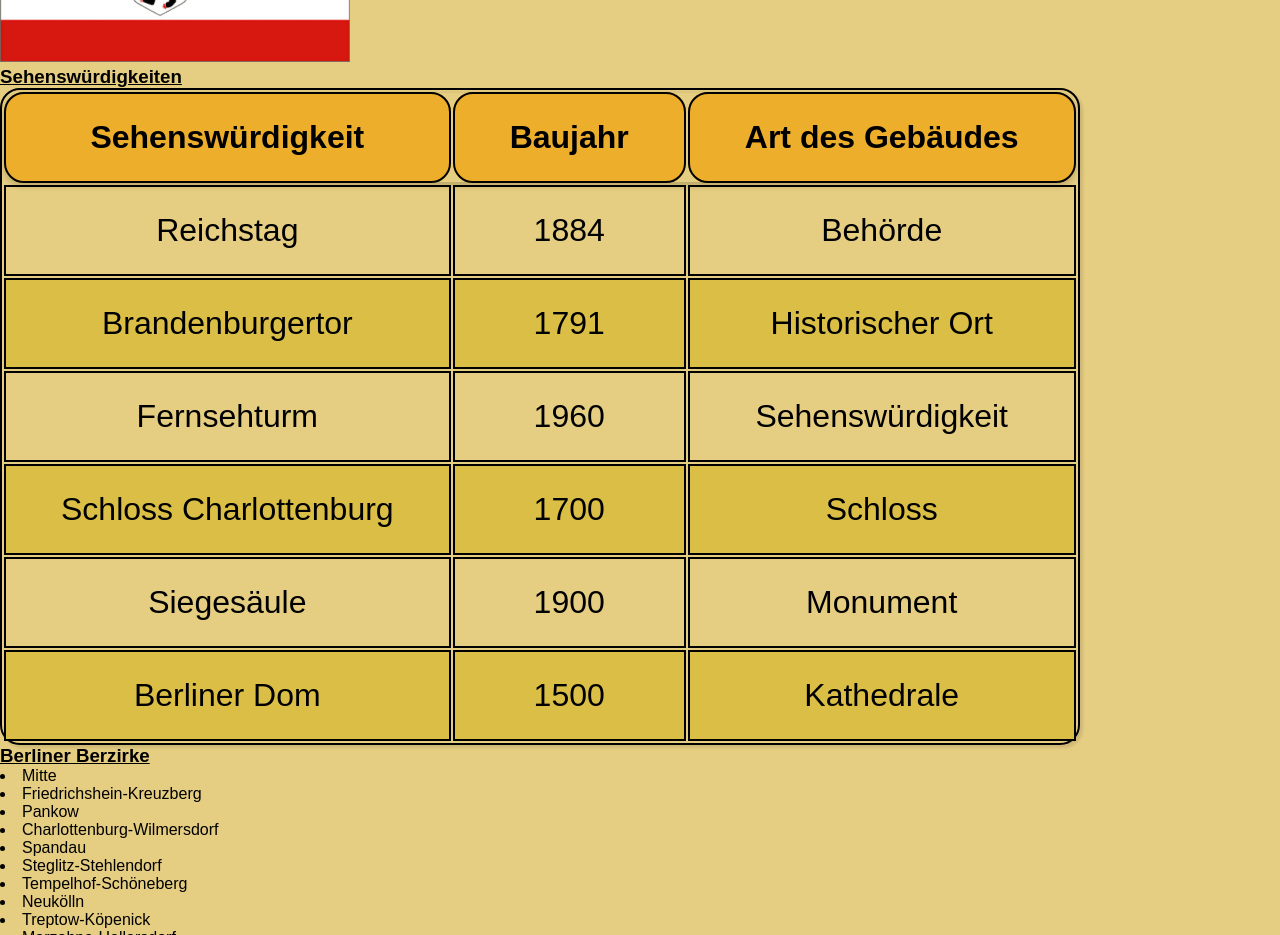
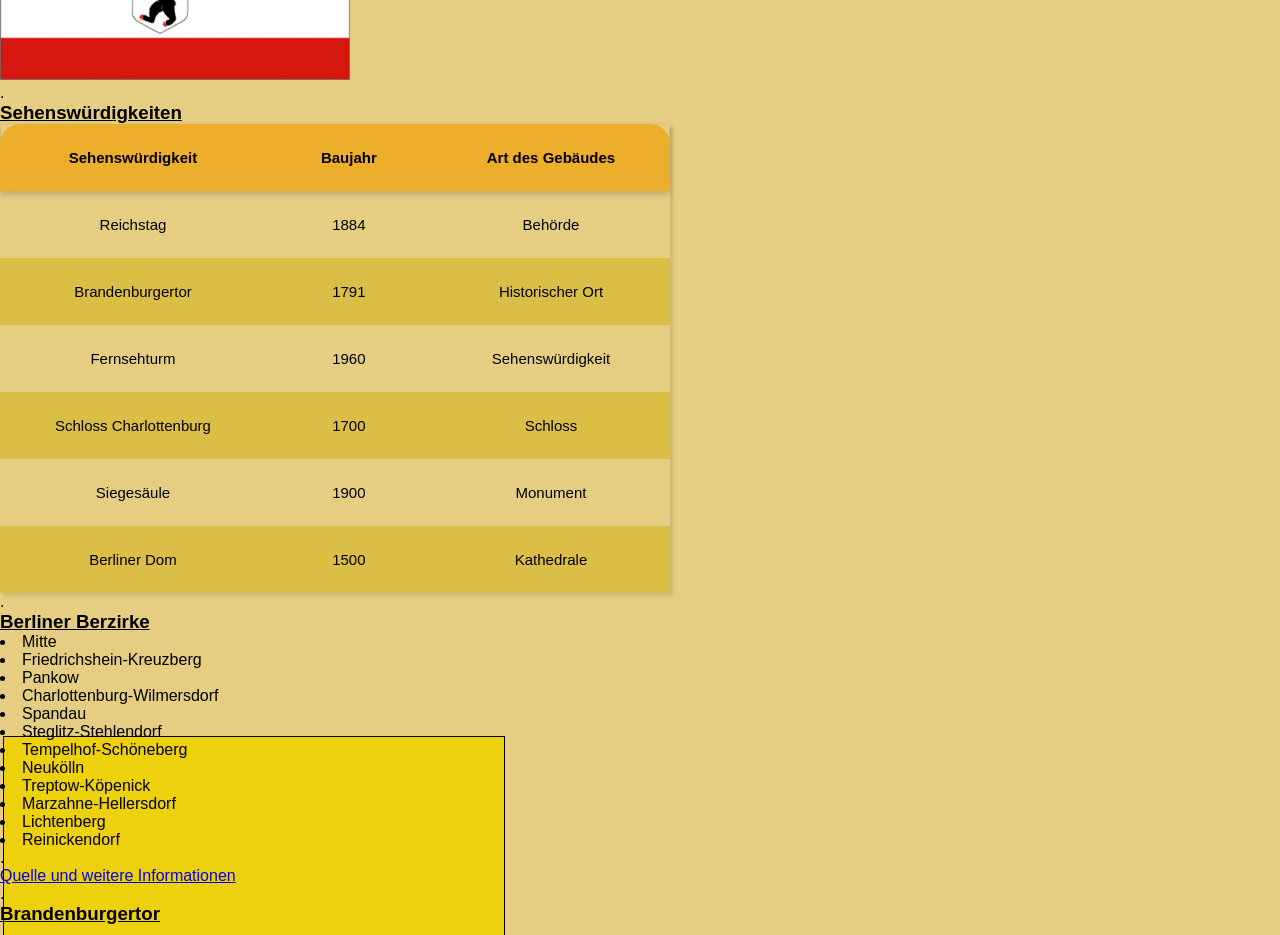
Before and after one commit to gymmu-DC-CS/erstelle-einen-blogeintrag-e282257, a plain HTML site: page index.html in a window 1280 px wide. Shown: the part 273-1208 px from the top of the page. Drawn offline with Linux system fonts and the light colour scheme.

Commit message:
Bei der Tabelle die Linien weggemacht und die Eckenabegerundet Das Bild vor das Rechteck gemacht Titel fett gemacht

```diff
--- a/index.html
+++ b/index.html
@@ -13,21 +13,23 @@
 
 <body>
 
-  <h1>Berlin</h1>
+  <b><h1>Berlin</h1></b>
   <main>
     <section>
       <h3><ins>Berlin</ins></h3>
+
       Berlin ist die Hauptstadt von Deutschland. Es ist auch die Stadt mit den meisten Einwohner der
       Europäischen Union. Die Amtsprache ist wie in ganz Deutschland Deutsch. Der Bürgermeister ist
       <i>Kai Wegner</i> und die Präsidentin des Abgeordnetenhauses ist <i>Cornelia Seibels</i>. Die Postleitzahlen
       sind von 10115 bis 14199. Berlin hat die dritthöchste Bevölkerungsdichte Deutschlands.
+     <p>.</p>
       <h3><ins>Berliner Flagge</ins></h3>
     </section>
   </main>
 
   <img src="flagge-berlin.jpeg" alt="Berliner Flagge" height="200px" width="350px">
 
-
+<p>.</p>
   <h3><ins>Sehenswürdigkeiten</ins></h3>
   <table>
 
@@ -42,7 +44,7 @@
 
 <tbody>
 
-</tbody>
+
 
 
     <tr>
@@ -75,9 +77,10 @@
       <td>1500</td>
       <td>Kathedrale</td>
     </tr>
+  </tbody>
   </table>
 
-
+<p>.</p>
 </div>
 <h3><ins>Berliner Berzirke</ins></h3>
 <li>Mitte</li>
@@ -92,10 +95,14 @@
 <li>Marzahne-Hellersdorf</li>
 <li>Lichtenberg</li>
 <li>Reinickendorf</li>
+<p>.</p>
 <a href="https://de.wikipedia.org/wiki/Berlin">Quelle und weitere Informationen</a>
+<p>.</p>
 <h3><ins>Brandenburgertor</ins></h3>
+<div>
+<img src="brandenburger-tor-201939_1280.jpg" alt="Brandenburgertor" height="200px" width="450px" id="Brandenburgertor">
+</div>
 <div id="Rechteck"></div>
-<img src="brandenburger-tor-201939_1280.jpg" alt="Brandenburgertor" height="200px" width="450px" id="Brandenburgertor">
 
 </body>
 
--- a/style.css
+++ b/style.css
@@ -20,59 +20,67 @@ color:rgb(174, 77, 3)
 }
 
   table{
-    font-size: 32px;
-    border: 2px solid black;
+    font-size: 15px;
+
+    border-collapse: collapse;
     background-color: rgb(229, 205, 130);
     box-shadow: 3px 3px 3px rgba(0, 0, 0, 0.1);
-    border-radius: 20px;
+
 
   }
   td, th{
-    border: 2px solid black;
+
+    border-collapse: collapse;
     padding: 25px 55px;
     text-align: center;
   }
   thead{
     box-shadow: 0 3px 6px #00000030;
     background-color: rgb(237, 175, 43);
-    border-radius: 20px;
+
  }
- th{
-  border-radius: 20px;
+ th:first-child{
+  border-radius: 20px 0 0 0;
  }
+ th:last-child{
+  border-radius: 0 20px 0 0;
+ }
+
+
+
 
   tr:nth-child(even){
 background-color: rgb(218, 190, 69);
   }
 
-div {
-  position: absolute;
-  left: 25%;
-
-
-}
-  #Rechteck {
-    margin-top: 10px;
-    margin-left: 10px;
-    margin-right: auto;
-    background-color: rgb(255, 140, 0);
-    width: 450px;
-    height: 250px;
-    border: 2px solid black;
-    animation-name: farbwechsel;
-    animation-duration: 10s;
-    animation-iteration-count: infinite;
-  }
-
-  @keyframes farbwechsel {
-    from{background-color: rgb(255, 140, 0);}
-    to{background-color: rgb(255, 225, 127);}
-}
 #Brandenburgertor{
   margin-left: 10px;
   margin-right: auto;
   margin-top: 10px;
   margin-bottom: auto;
-  border: 5px sandybrown;
+}
 
+#Rechteck {
+
+background-color: rgb(246, 175, 23);
+  width: 500px;
+  height: 250px;
+  border: 1px solid black;
+  margin-left: 3px;
+  margin-top: -230px;
+  animation-name: farbwechsel;
+  animation-duration: 7s;
+  animation-iteration-count: infinite;
+  z-index: 1;
 }
+
+@keyframes farbwechsel{
+  from{background-color: rgb(248, 164, 7)}
+  to{background-color: rgb(237, 211, 13);}
+}
+
+div{
+  margin-top: 13px;
+  margin-left: 18px;
+  z-index: 2;
+}
```
